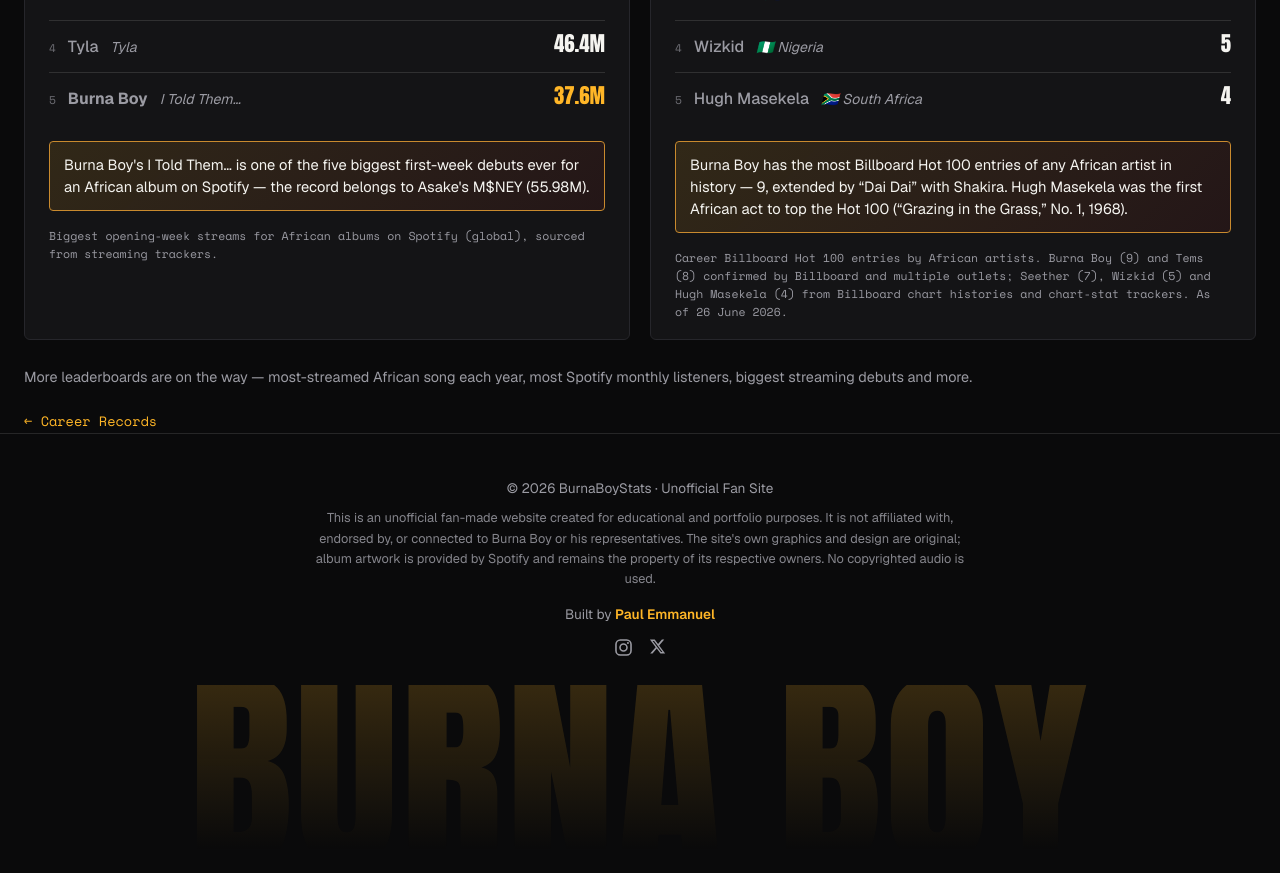
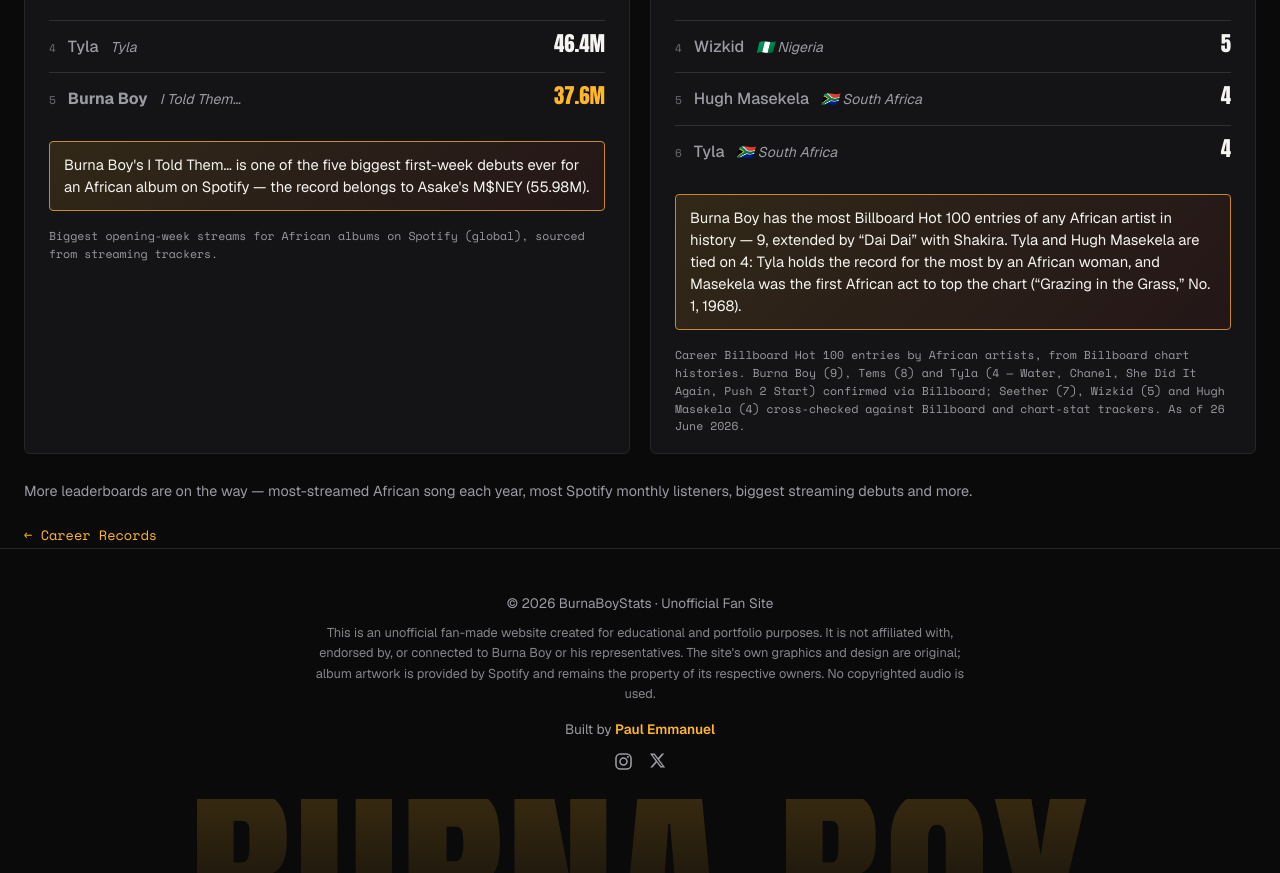
Before and after one commit to bmnivaldo-dev/react_burnaboystats, a Next.js app: page /records/africas-biggest in a window 1280 px wide. Shown: the part 1260-2133 px from the top of the page. Before the commit the page ends 2111 px from the top, so only its background shows below. Built offline with nearby package versions, Linux system fonts and the light colour scheme.

Commit message:
Africa's Biggest: correct Tyla to 4 Hot 100 entries (Billboard-verified), tied with Masekela for #5

```diff
--- a/app/data/africasBiggest.ts
+++ b/app/data/africasBiggest.ts
@@ -139,9 +139,10 @@ export const statBoxes: LeaderboardBox[] = [
       { name: "Seether", sub: "🇿🇦 South Africa", value: "7" },
       { name: "Wizkid", sub: "🇳🇬 Nigeria", value: "5" },
       { name: "Hugh Masekela", sub: "🇿🇦 South Africa", value: "4" },
+      { name: "Tyla", sub: "🇿🇦 South Africa", value: "4" },
     ],
-    note: "Burna Boy has the most Billboard Hot 100 entries of any African artist in history — 9, extended by “Dai Dai” with Shakira. Hugh Masekela was the first African act to top the Hot 100 (“Grazing in the Grass,” No. 1, 1968).",
+    note: "Burna Boy has the most Billboard Hot 100 entries of any African artist in history — 9, extended by “Dai Dai” with Shakira. Tyla and Hugh Masekela are tied on 4: Tyla holds the record for the most by an African woman, and Masekela was the first African act to top the chart (“Grazing in the Grass,” No. 1, 1968).",
     source:
-      "Career Billboard Hot 100 entries by African artists. Burna Boy (9) and Tems (8) confirmed by Billboard and multiple outlets; Seether (7), Wizkid (5) and Hugh Masekela (4) from Billboard chart histories and chart-stat trackers. As of 26 June 2026.",
+      "Career Billboard Hot 100 entries by African artists, from Billboard chart histories. Burna Boy (9), Tems (8) and Tyla (4 — Water, Chanel, She Did It Again, Push 2 Start) confirmed via Billboard; Seether (7), Wizkid (5) and Hugh Masekela (4) cross-checked against Billboard and chart-stat trackers. As of 26 June 2026.",
   },
 ];
```
